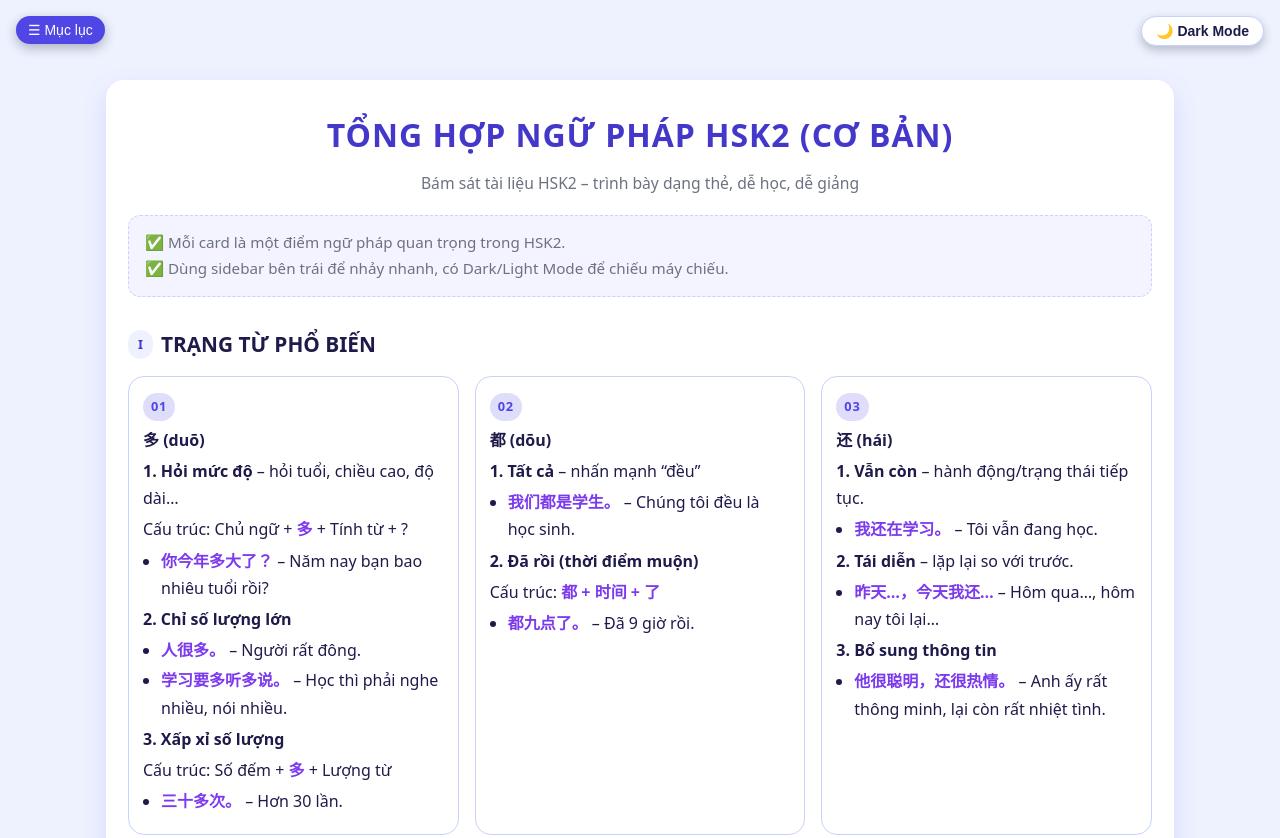
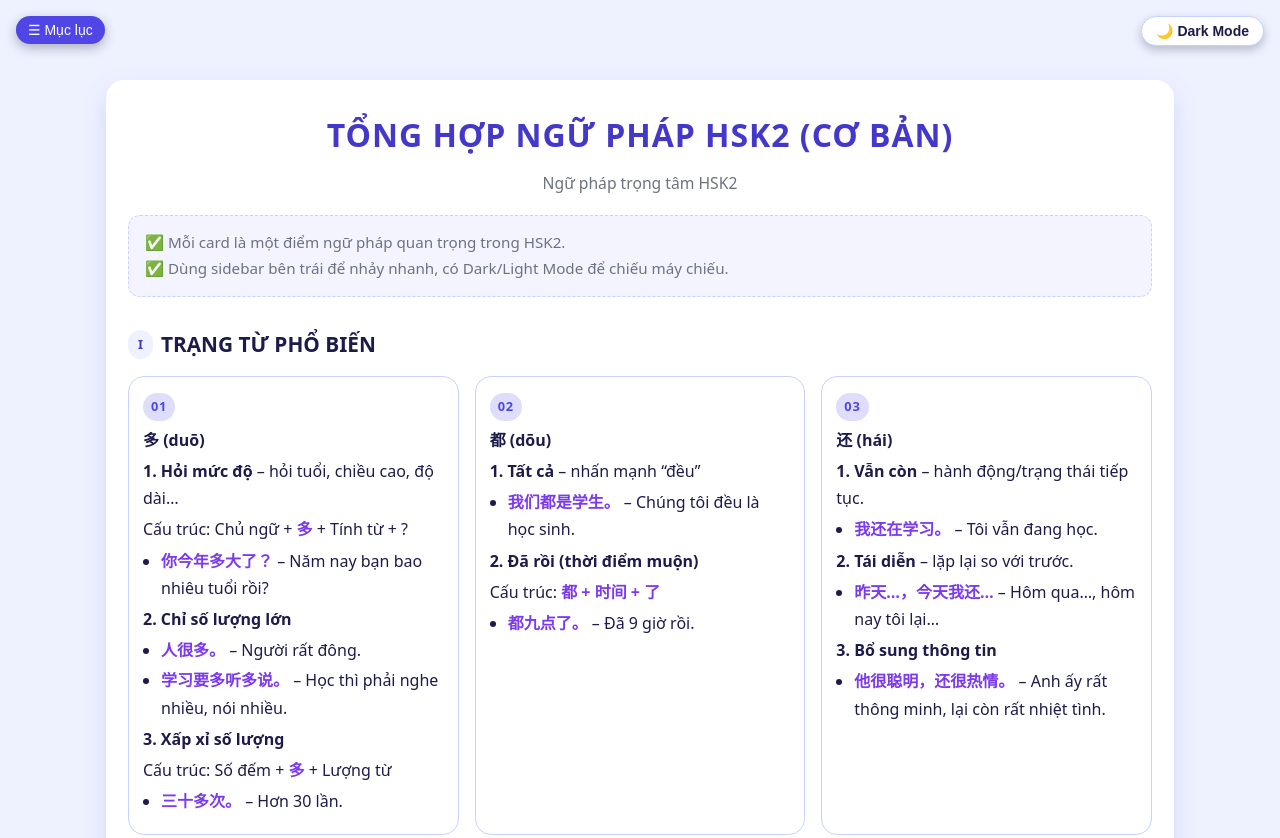
Before and after one commit to phuonghoaphamtran-ops/hsk2-grammar, a plain HTML site: page index.html in a window 1280 px wide. Shown: the top 838 px of the page. Drawn offline with Linux system fonts and the light colour scheme.

Commit message:
Add files via upload

```diff
--- a/index.html
+++ b/index.html
@@ -360,7 +360,7 @@
 <main class="page">
   <div class="container">
     <h1>TỔNG HỢP NGỮ PHÁP HSK2 (CƠ BẢN)</h1>
-    <div class="subtitle">Bám sát tài liệu HSK2 – trình bày dạng thẻ, dễ học, dễ giảng</div>
+    <div class="subtitle">Ngữ pháp trọng tâm HSK2</div>
 
     <div class="intro-box">
       ✅ Mỗi card là một điểm ngữ pháp quan trọng trong HSK2.<br>
```
